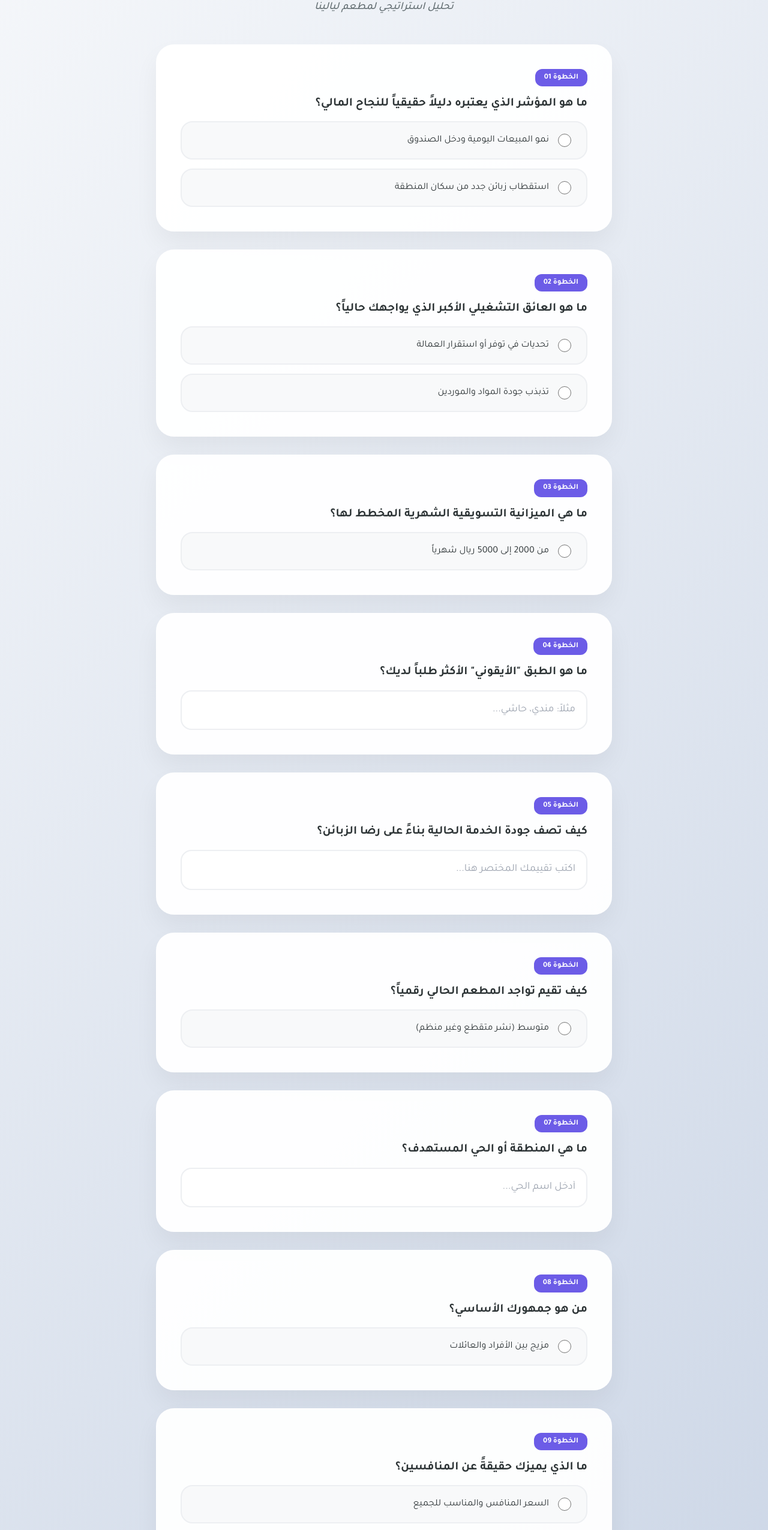
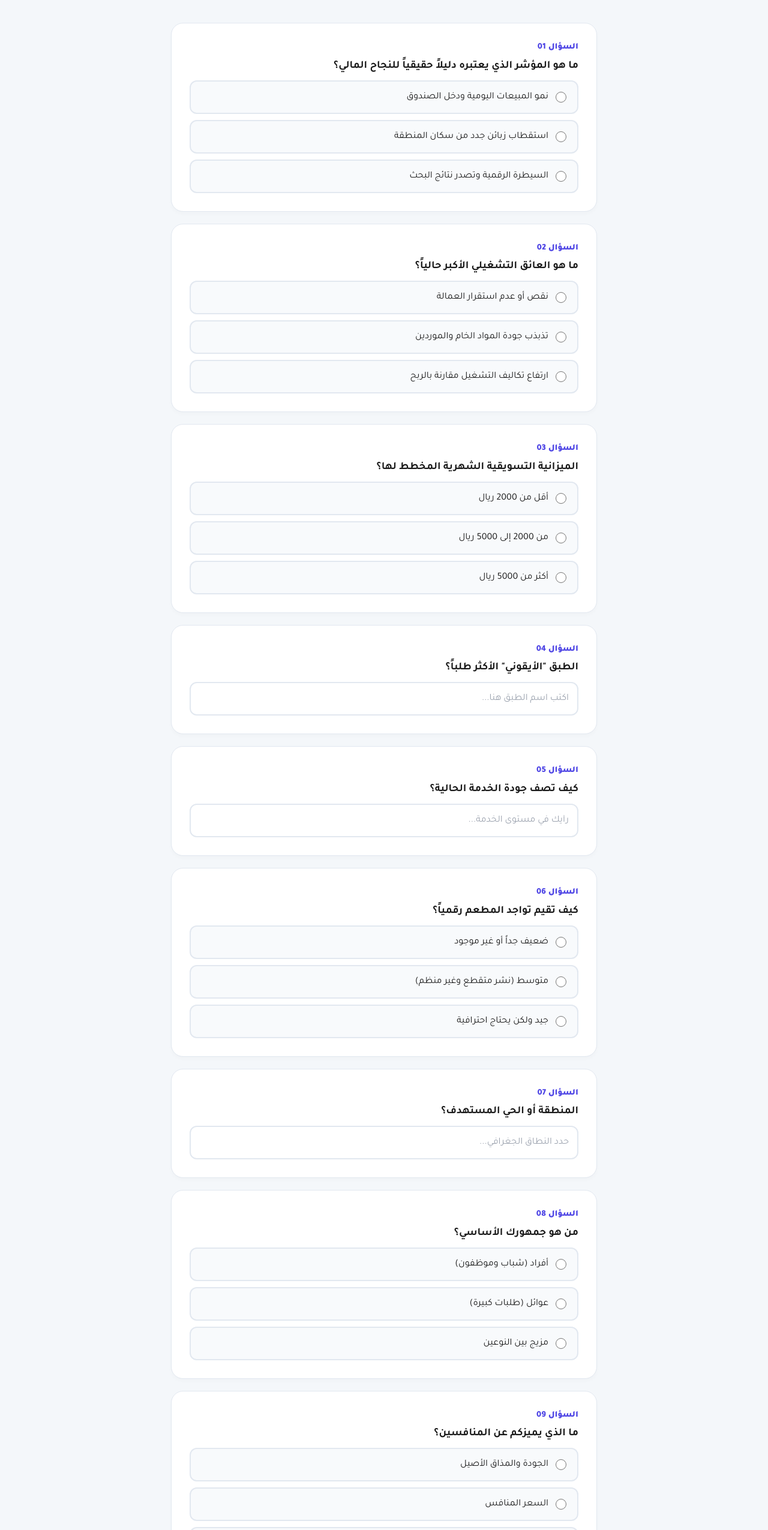
Before and after one commit to kahter0505-ux/Kahte, a plain HTML site: page index.html in a window 1280 px wide. Shown: the part 122-2673 px from the top of the page at 60% size. Drawn offline with nearby package versions, Linux system fonts and the light colour scheme.

Commit message:
Update HTML structure and styling for marketing form

```diff
--- a/index.html
+++ b/index.html
@@ -3,184 +3,139 @@
 <head>
     <meta charset="UTF-8">
     <meta name="viewport" content="width=device-width, initial-scale=1.0">
-    <title>الطريق للتسويق | تشخيص الواقع</title>
+    <title>الطريق للتسويق | التشخيص الكامل</title>
     <script src="https://cdn.tailwindcss.com"></script>
-    <link href="https://fonts.googleapis.com/css2?family=Tajawal:wght@400;500;700;800&display=swap" rel="stylesheet">
+    <link href="https://fonts.googleapis.com/css2?family=Tajawal:wght@400;700;900&display=swap" rel="stylesheet">
     <style>
-        body {
-            font-family: 'Tajawal', sans-serif;
-            background: linear-gradient(135deg, #f5f7fa 0%, #c3cfe2 100%);
-            min-height: 100vh;
-            color: #2d3436;
-        }
-        .app-container { max-width: 800px; margin: auto; padding: 20px; }
-
-        .card-question {
-            background: rgba(255, 255, 255, 0.95);
-            border-radius: 30px;
-            padding: 40px;
-            margin-bottom: 30px;
-            box-shadow: 0 20px 40px rgba(0,0,0,0.05);
-            border: 1px solid rgba(255,255,255,0.8);
-            transition: 0.3s ease;
-        }
-        .card-question:hover { transform: translateY(-5px); box-shadow: 0 30px 60px rgba(0,0,0,0.1); }
-
-        .option-item {
-            display: flex; align-items: center; padding: 18px 25px;
-            background: #f8f9fa; border: 2px solid #edeff2;
-            border-radius: 20px; margin-top: 15px; cursor: pointer; transition: 0.3s;
-        }
-        .option-item:hover { border-color: #6c5ce7; background: #f0f0ff; }
-        input[type="radio"]:checked + .option-content { color: #6c5ce7; font-weight: 700; }
-        input[type="radio"] { width: 22px; height: 22px; accent-color: #6c5ce7; margin-left: 15px; }
-
-        .input-style {
-            width: 100%; padding: 18px; border-radius: 18px;
-            border: 2px solid #edeff2; background: #fff;
-            outline: none; transition: 0.3s; font-size: 1.1rem;
-        }
-        .input-style:focus { border-color: #6c5ce7; box-shadow: 0 0 0 5px rgba(108, 92, 231, 0.1); }
-
-        .submit-btn {
-            background: linear-gradient(45deg, #6c5ce7, #a29bfe);
-            color: white; padding: 22px; border-radius: 25px;
-            width: 100%; font-weight: 800; font-size: 1.3rem;
-            box-shadow: 0 15px 35px rgba(108, 92, 231, 0.3);
-            transition: 0.4s; margin-top: 20px;
-        }
-        .submit-btn:hover { transform: scale(1.02); box-shadow: 0 20px 45px rgba(108, 92, 231, 0.4); }
-
-        .badge {
-            background: #6c5ce7; color: white; padding: 5px 15px;
-            border-radius: 12px; font-size: 0.8rem; font-weight: 700;
-            margin-bottom: 15px; display: inline-block;
-        }
-        #success-msg { display: none; text-align: center; padding: 100px 20px; }
+        body { font-family: 'Tajawal', sans-serif; background: #f4f7fa; color: #1a1a1a; }
+        .container-box { max-width: 750px; margin: auto; padding: 20px; }
+        .q-card { background: #ffffff; border-radius: 20px; padding: 30px; margin-bottom: 20px; box-shadow: 0 4px 6px rgba(0,0,0,0.02); border: 1px solid #e2e8f0; }
+        .option-box { display: flex; align-items: center; padding: 14px 18px; background: #f8fafc; border: 2px solid #e2e8f0; border-radius: 12px; margin-top: 10px; cursor: pointer; transition: 0.2s; }
+        .option-box:hover { border-color: #4f46e5; }
+        input[type="radio"] { width: 18px; height: 18px; margin-left: 12px; accent-color: #4f46e5; flex-shrink: 0; }
+        .input-field { width: 100%; padding: 14px; border: 2px solid #e2e8f0; border-radius: 12px; margin-top: 10px; outline: none; }
+        .btn-submit { background: #111827; color: white; width: 100%; padding: 20px; border-radius: 15px; font-weight: 800; font-size: 1.2rem; margin-top: 20px; margin-bottom: 60px; }
+        .step-num { color: #4f46e5; font-weight: 900; font-size: 0.9rem; display: block; margin-bottom: 5px; }
     </style>
 </head>
 <body>
-
-    <div id="form-wrapper" class="app-container">
-        <header class="text-center py-12">
-            <h1 class="text-4xl font-extrabold text-[#2d3436] mb-3">الطريق للتسويق</h1>
-            <p class="text-[#636e72] text-lg font-medium italic">تحليل استراتيجي لمطعم ليالينا</p>
+    <div id="form-container" class="container-box">
+        <header class="text-center py-10">
+            <h1 class="text-3xl font-black">الطريق للتسويق</h1>
+            <p class="text-gray-500">ليالينا × بن لقط</p>
         </header>
 
-        <iframe name="target_frame" id="target_frame" style="display:none;" onload="if(submitted){finish()}"></iframe>
+        <iframe name="v_frame" style="display:none;" onload="if(submitted){done()}"></iframe>
+        <form action="https://docs.google.com/forms/d/e/1FAIpQLSfZ-RGGrG_bAfda3yca-sM9ZIFG6JGIHcQz16lWuRMvN87Egw/formResponse" method="POST" target="v_frame" onsubmit="submitted=true;">
 
-        <form action="https://docs.google.com/forms/d/e/1FAIpQLSfZ-RGGrG_bAfda3yca-sM9ZIFG6JGIHcQz16lWuRMvN87Egw/formResponse" method="POST" target="target_frame" onsubmit="submitted=true;">
-
-            <!-- 1 -->
-            <div class="card-question">
-                <span class="badge">الخطوة 01</span>
-                <h3 class="text-xl font-bold">ما هو المؤشر الذي يعتبره دليلاً حقيقياً للنجاح المالي؟</h3>
-                <label class="option-item"><input type="radio" name="entry.1099859393" value="1- نمو المبيعات اليومية ودخل الصندوق بشكل واضح ومستمر." required> <span class="option-content">نمو المبيعات اليومية ودخل الصندوق</span></label>
-                <label class="option-item"><input type="radio" name="entry.1099859393" value="2- استقطاب زبائن جدد من سكان الحي لم يسبق لهم التجربة."> <span class="option-content">استقطاب زبائن جدد من سكان المنطقة</span></label>
+            <!-- Q1 -->
+            <div class="q-card">
+                <span class="step-num">السؤال 01</span>
+                <h2 class="font-bold text-lg">ما هو المؤشر الذي يعتبره دليلاً حقيقياً للنجاح المالي؟</h2>
+                <label class="option-box"><input type="radio" name="entry.1099859393" value="1- نمو المبيعات اليومية ودخل الصندوق بشكل واضح ومستمر." required><span>نمو المبيعات اليومية ودخل الصندوق</span></label>
+                <label class="option-box"><input type="radio" name="entry.1099859393" value="2- استقطاب زبائن جدد من سكان الحي لم يسبق لهم التجربة."><span>استقطاب زبائن جدد من سكان المنطقة</span></label>
+                <label class="option-box"><input type="radio" name="entry.1099859393" value="3- السيطرة الرقمية وتصدر نتائج البحث في تطبيقات التوصيل."><span>السيطرة الرقمية وتصدر نتائج البحث</span></label>
             </div>
 
-            <!-- 2 -->
-            <div class="card-question">
-                <span class="badge">الخطوة 02</span>
-                <h3 class="text-xl font-bold">ما هو العائق التشغيلي الأكبر الذي يواجهك حالياً؟</h3>
-                <label class="option-item"><input type="radio" name="entry.1095069852" value="1- نقص أو عدم استقرار العمالة." required> <span class="option-content">تحديات في توفر أو استقرار العمالة</span></label>
-                <label class="option-item"><input type="radio" name="entry.1095069852" value="2- تذبذب جودة المواد الخام والموردين."> <span class="option-content">تذبذب جودة المواد والموردين</span></label>
+            <!-- Q2 -->
+            <div class="q-card">
+                <span class="step-num">السؤال 02</span>
+                <h2 class="font-bold text-lg">ما هو العائق التشغيلي الأكبر حالياً؟</h2>
+                <label class="option-box"><input type="radio" name="entry.1095069852" value="1- نقص أو عدم استقرار العمالة." required><span>نقص أو عدم استقرار العمالة</span></label>
+                <label class="option-box"><input type="radio" name="entry.1095069852" value="2- تذبذب جودة المواد الخام والموردين."><span>تذبذب جودة المواد الخام والموردين</span></label>
+                <label class="option-box"><input type="radio" name="entry.1095069852" value="3- ارتفاع تكاليف التشغيل مقارنة بالربح."><span>ارتفاع تكاليف التشغيل مقارنة بالربح</span></label>
             </div>
 
-            <!-- 3 -->
-            <div class="card-question">
-                <span class="badge">الخطوة 03</span>
-                <h3 class="text-xl font-bold">ما هي الميزانية التسويقية الشهرية المخطط لها؟</h3>
-                <label class="option-item"><input type="radio" name="entry.1005025151" value="2- من 2000 إلى 5000 ريال." required> <span class="option-content">من 2000 إلى 5000 ريال شهرياً</span></label>
+            <!-- Q3 -->
+            <div class="q-card">
+                <span class="step-num">السؤال 03</span>
+                <h2 class="font-bold text-lg">الميزانية التسويقية الشهرية المخطط لها؟</h2>
+                <label class="option-box"><input type="radio" name="entry.1005025151" value="1- أقل من 2000 ريال." required><span>أقل من 2000 ريال</span></label>
+                <label class="option-box"><input type="radio" name="entry.1005025151" value="2- من 2000 إلى 5000 ريال."><span>من 2000 إلى 5000 ريال</span></label>
+                <label class="option-box"><input type="radio" name="entry.1005025151" value="3- أكثر من 5000 ريال."><span>أكثر من 5000 ريال</span></label>
             </div>
 
-            <!-- 4 -->
-            <div class="card-question">
-                <span class="badge">الخطوة 04</span>
-                <h3 class="text-xl font-bold">ما هو الطبق "الأيقوني" الأكثر طلباً لديك؟</h3>
-                <input type="text" name="entry.1276136133" class="input-style mt-4" placeholder="مثلاً: مندي، حاشي..." required>
+            <!-- Q4 -->
+            <div class="q-card">
+                <span class="step-num">السؤال 04</span>
+                <h2 class="font-bold text-lg">الطبق "الأيقوني" الأكثر طلباً؟</h2>
+                <input type="text" name="entry.1276136133" class="input-field" placeholder="اكتب اسم الطبق هنا..." required>
             </div>
 
-            <!-- 5 -->
-            <div class="card-question">
-                <span class="badge">الخطوة 05</span>
-                <h3 class="text-xl font-bold">كيف تصف جودة الخدمة الحالية بناءً على رضا الزبائن؟</h3>
-                <input type="text" name="entry.997508088" class="input-style mt-4" placeholder="اكتب تقييمك المختصر هنا..." required>
+            <!-- Q5 -->
+            <div class="q-card">
+                <span class="step-num">السؤال 05</span>
+                <h2 class="font-bold text-lg">كيف تصف جودة الخدمة الحالية؟</h2>
+                <input type="text" name="entry.997508088" class="input-field" placeholder="رأيك في مستوى الخدمة..." required>
             </div>
 
-            <!-- 6 -->
-            <div class="card-question">
-                <span class="badge">الخطوة 06</span>
-                <h3 class="text-xl font-bold">كيف تقيم تواجد المطعم الحالي رقمياً؟</h3>
-                <label class="option-item"><input type="radio" name="entry.391544910" value="2- متوسط (نشر متقطع وغير منظم)." required> <span class="option-content">متوسط (نشر متقطع وغير منظم)</span></label>
+            <!-- Q6 -->
+            <div class="q-card">
+                <span class="step-num">السؤال 06</span>
+                <h2 class="font-bold text-lg">كيف تقيم تواجد المطعم رقمياً؟</h2>
+                <label class="option-box"><input type="radio" name="entry.391544910" value="1- ضعيف جداً (أو غير موجود)." required><span>ضعيف جداً أو غير موجود</span></label>
+                <label class="option-box"><input type="radio" name="entry.391544910" value="2- متوسط (نشر متقطع وغير منظم)."><span>متوسط (نشر متقطع وغير منظم)</span></label>
+                <label class="option-box"><input type="radio" name="entry.391544910" value="3- جيد (يوجد تفاعل ولكن يحتاج احترافية)."><span>جيد ولكن يحتاج احترافية</span></label>
             </div>
 
-            <!-- 7 -->
-            <div class="card-question">
-                <span class="badge">الخطوة 07</span>
-                <h3 class="text-xl font-bold">ما هي المنطقة أو الحي المستهدف؟</h3>
-                <input type="text" name="entry.456560046" class="input-style mt-4" placeholder="أدخل اسم الحي..." required>
+            <!-- Q7 -->
+            <div class="q-card">
+                <span class="step-num">السؤال 07</span>
+                <h2 class="font-bold text-lg">المنطقة أو الحي المستهدف؟</h2>
+                <input type="text" name="entry.456560046" class="input-field" placeholder="حدد النطاق الجغرافي..." required>
             </div>
 
-            <!-- 8 -->
-            <div class="card-question">
-                <span class="badge">الخطوة 08</span>
-                <h3 class="text-xl font-bold">من هو جمهورك الأساسي؟</h3>
-                <label class="option-item"><input type="radio" name="entry.1554988620" value="3- خليط متساوٍ بين النوعين." required> <span class="option-content">مزيج بين الأفراد والعائلات</span></label>
+            <!-- Q8 -->
+            <div class="q-card">
+                <span class="step-num">السؤال 08</span>
+                <h2 class="font-bold text-lg">من هو جمهورك الأساسي؟</h2>
+                <label class="option-box"><input type="radio" name="entry.1554988620" value="1- أفراد (شباب وموظفون)." required><span>أفراد (شباب وموظفون)</span></label>
+                <label class="option-box"><input type="radio" name="entry.1554988620" value="2- عوائل (طلبات كبيرة وتجمعات)."><span>عوائل (طلبات كبيرة)</span></label>
+                <label class="option-box"><input type="radio" name="entry.1554988620" value="3- خليط متساوٍ بين النوعين."><span>مزيج بين النوعين</span></label>
             </div>
 
-            <!-- 9 -->
-            <div class="card-question">
-                <span class="badge">الخطوة 09</span>
-                <h3 class="text-xl font-bold">ما الذي يميزك حقيقةً عن المنافسين؟</h3>
-                <label class="option-item"><input type="radio" name="entry.1678168052" value="2- السعر المنافس والمناسب للجميع." required> <span class="option-content">السعر المنافس والمناسب للجميع</span></label>
+            <!-- Q9 -->
+            <div class="q-card">
+                <span class="step-num">السؤال 09</span>
+                <h2 class="font-bold text-lg">ما الذي يميزكم عن المنافسين؟</h2>
+                <label class="option-box"><input type="radio" name="entry.1678168052" value="1- الجودة العالية والمذاق الأصيل." required><span>الجودة والمذاق الأصيل</span></label>
+                <label class="option-box"><input type="radio" name="entry.1678168052" value="2- السعر المنافس والمناسب للجميع."><span>السعر المنافس</span></label>
+                <label class="option-box"><input type="radio" name="entry.1678168052" value="3- سرعة التوصيل والخدمة."><span>سرعة التوصيل والخدمة</span></label>
             </div>
 
-            <!-- 10 -->
-            <div class="card-question">
-                <span class="badge">الخطوة 10</span>
-                <h3 class="text-xl font-bold">الفئة العمرية الأكثر تردداً على المطعم؟</h3>
-                <label class="option-item"><input type="radio" name="entry.1051615624" value="2- شباب (أفراد ومجموعات صغيرة)." required> <span class="option-content">فئة الشباب (أفراد ومجموعات)</span></label>
+            <!-- Q10 -->
+            <div class="q-card">
+                <span class="step-num">السؤال 10</span>
+                <h2 class="font-bold text-lg">الفئة العمرية الأكثر تردداً؟</h2>
+                <label class="option-box"><input type="radio" name="entry.1051615624" value="1- مراهقين وطلاب." required><span>مراهقين وطلاب</span></label>
+                <label class="option-box"><input type="radio" name="entry.1051615624" value="2- شباب (أفراد ومجموعات صغيرة)."><span>شباب (أفراد ومجموعات)</span></label>
+                <label class="option-box"><input type="radio" name="entry.1051615624" value="3- كبار سن وعائلات."><span>كبار سن وعائلات</span></label>
             </div>
 
-            <!-- 11 -->
-            <div class="card-question">
-                <span class="badge">الخطوة 11</span>
-                <h3 class="text-xl font-bold">المنصة الأكثر تأثيراً على جمهورك؟</h3>
-                <label class="option-item"><input type="radio" name="entry.745744296" value="3- انستقرام." required> <span class="option-content">منصة انستقرام</span></label>
+            <!-- Q11 -->
+            <div class="q-card">
+                <span class="step-num">السؤال 11</span>
+                <h2 class="font-bold text-lg">المنصة الأكثر تأثيراً على جمهورك؟</h2>
+                <label class="option-box"><input type="radio" name="entry.745744296" value="1- تيك توك." required><span>تيك توك</span></label>
+                <label class="option-box"><input type="radio" name="entry.745744296" value="2- سناب شات."><span>سناب شات</span></label>
+                <label class="option-box"><input type="radio" name="entry.745744296" value="3- انستقرام."><span>انستقرام</span></label>
             </div>
 
-            <!-- 12 - السؤال المعدل -->
-            <div class="card-question">
-                <span class="badge">الخطوة 12</span>
-                <h3 class="text-xl font-bold text-red-600">كيف تقيم تجاربك التسويقية الرقمية السابقة؟ *</h3>
-                <label class="option-item"><input type="radio" name="entry.834087530" value="1- نعم، ولدي خبرة جيدة بالنتائج." required> <span class="option-content">حققت نتائج ملموسة وواضحة</span></label>
-                <label class="option-item"><input type="radio" name="entry.834087530" value="2- نعم، ولكن النتائج لم تكن مرضية."> <span class="option-content">جربت ولكن لم أصل للأهداف المطلوبة</span></label>
-                <label class="option-item"><input type="radio" name="entry.834087530" value="3- لا، ستكون هذه المرة الأولى."> <span class="option-content">لم يسبق لي البدء بحملات احترافية</span></label>
+            <!-- Q12 (المعدل) -->
+            <div class="q-card" style="border: 2px solid #fee2e2;">
+                <span class="step-num" style="color:#ef4444">السؤال الأخير</span>
+                <h2 class="font-bold text-lg text-red-700">كيف تقيم تجاربك التسويقية الرقمية السابقة؟ *</h2>
+                <label class="option-box"><input type="radio" name="entry.834087530" value="1- نعم، ولدي خبرة جيدة بالنتائج." required><span>كانت ناجحة ومثمرة جداً</span></label>
+                <label class="option-box"><input type="radio" name="entry.834087530" value="2- نعم، ولكن النتائج لم تكن مرضية."><span>تمت التجربة ولكن دون أثر حقيقي</span></label>
+                <label class="option-box"><input type="radio" name="entry.834087530" value="3- لا، ستكون هذه المرة الأولى."><span>لم يسبق لي التسويق رقمياً</span></label>
             </div>
 
-            <button type="submit" class="submit-btn mb-24">إرسال التحليل واعتماده 🚀</button>
+            <button type="submit" class="btn-submit">حفظ النموذج والبدء في التحليل</button>
         </form>
     </div>
-
-    <div id="success-msg" class="app-container">
-        <div class="card-question">
-            <h1 class="text-5xl mb-6">✅</h1>
-            <h2 class="text-3xl font-extrabold text-[#2d3436] mb-4">تم الاستلام بنجاح!</h2>
-            <p class="text-lg text-[#636e72]">شكراً لك أستاذ هاشم. سيقوم فريق "الطريق للتسويق" بتحليل بيانات مطعم ليالينا والتواصل معك قريباً.</p>
-        </div>
-    </div>
-
     <script>
         var submitted = false;
-        function finish() {
-            if(submitted) {
-                document.getElementById('form-wrapper').style.display = 'none';
-                document.getElementById('success-msg').style.display = 'block';
-                window.scrollTo(0,0);
-            }
-        }
+        function done() { if(submitted) { alert("تم حفظ البيانات بنجاح أستاذ هاشم"); location.reload(); } }
     </script>
-
 </body>
 </html>
```
